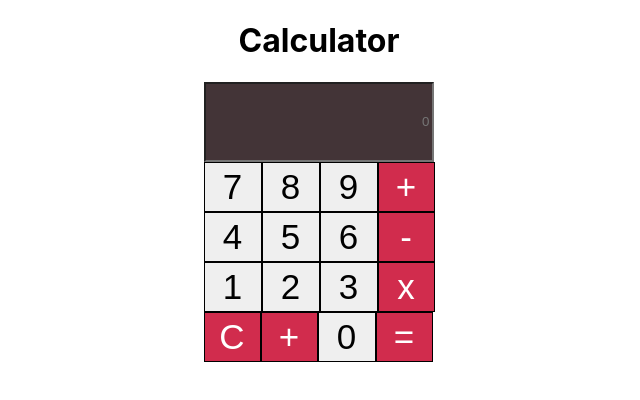
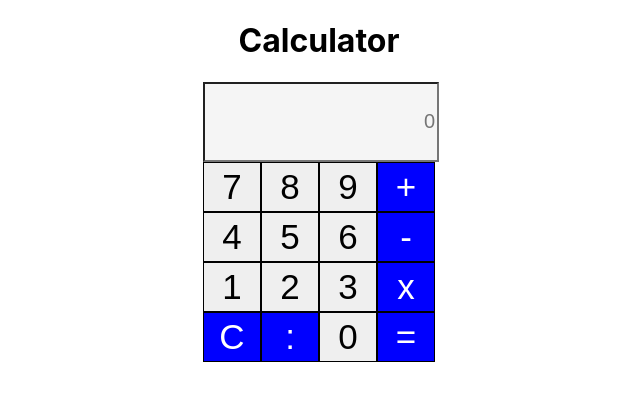
Before and after one commit to yayahzakiyah/05-react-hooks, a React (Create React App) app: page / in a window 1280 px wide. Shown: the top 400 px of the page, without its empty margins (321-961 px from the left). Built offline with nearby package versions, Linux system fonts and the light colour scheme.

Commit message:
edit-styling

```diff
--- a/src/components/Calculator.css
+++ b/src/components/Calculator.css
@@ -8,42 +8,29 @@
     background-color: whitesmoke;
     height: 80px;
     display: flex;
-  width: 230px;
+    width: 228px;
 }
-  .buttons{
-  width: 230px;
-  }
-  .cls{
-  width: 116px;
+
+.red-btn{
+    width: 58px;
     height: 50px;
-  font-size: 35px;
-  border: 1px solid white;
-  }
-  .red-btn-c{
-  width: 116px;
-  height: 50px;
-  background-color: #d12c4d;
-  color: white;
-  font-size: 35px;
-  border: 1px solid white;
-  }
-  .red-btn{
-  width: 57px;
-  height: 50px;
-  background-color: #d12c4d;
+    background-color: blue;
     color: white;
     font-size: 35px;
     border: 1px solid black;
 }
+
 .num-btns{
     border: 1px solid black;
     width: 58px;
     height: 50px;
     font-size: 35px;
 }
+
 #input{
-  background-color: #433437;
-  color: white;
+    background-color: whitesmoke;
+    color: darkblue;
     text-align: right;
-  width: 230px;
+    width: 228px;
+    font-size: 20px;
 }
--- a/src/components/Calculator.js
+++ b/src/components/Calculator.js
@@ -25,7 +25,7 @@ export function Calculator() {
               return (acc = acc - array[index + 1]);
             case "x":
               return (acc = acc * array[index + 1]);
-            case "÷":
+            case "/":
               return (acc = acc / array[index + 1]);
             default:
               return acc;
@@ -61,7 +61,7 @@ export function Calculator() {
                 </div>
                 <div className='num'>
                     <button onClick={handleClear} name='c' className='red-btn'>C</button>
-                    <button onClick={()=> handleClick('+')} name='+' className='red-btn'>+</button>
+                    <button onClick={()=> handleClick('/')} name='/' className='red-btn'>:</button>
                     <button onClick={()=> handleClick(0)} name='0' className='num-btns'>0</button>
                     <button onClick={handleCalculate} name='calculate' className='red-btn'>=</button>
                 </div>
```
Lines whose indentation alone changed are shown as unchanged.
